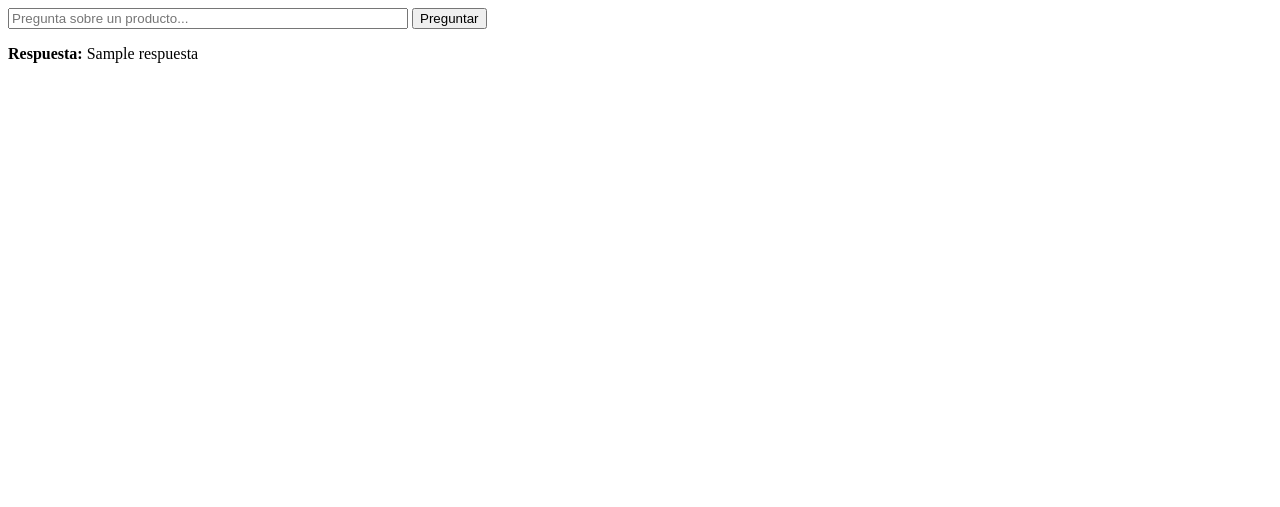
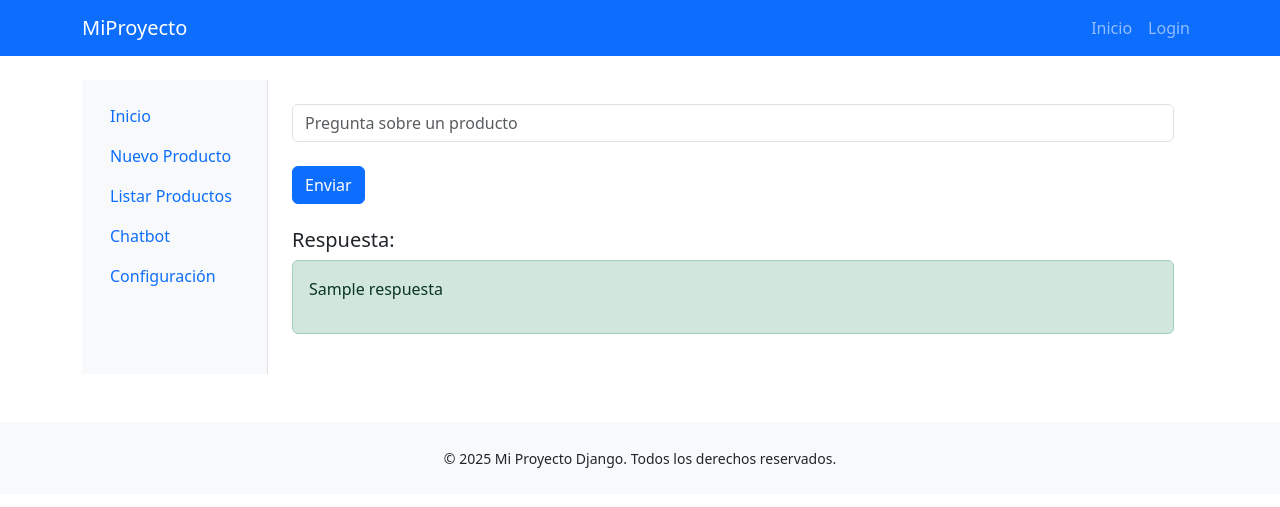
Before and after one commit to gpsalexvasquez/practica, a Django app: template templates/chatbot/chatbot.html in a window 1280 px wide. Shown: the top 507 px of the page. Run offline with Django 5.2, Linux system fonts and the light colour scheme; the template is opened without the code that fills it: most values are stand-ins (such as "Sample title", 1, 10 or a date in 2020).

Commit message:
style_chatbot

```diff
--- a/templates/chatbot/chatbot.html
+++ b/templates/chatbot/chatbot.html
@@ -1,9 +1,23 @@
-<form method="post">
-  {% csrf_token %}
-  <input type="text" name="pregunta" placeholder="Pregunta sobre un producto..." style="width: 400px;">
-  <button type="submit">Preguntar</button>
-</form>
+{% extends "home_admin.html" %}
 
-{% if respuesta %}
-  <p><strong>Respuesta:</strong> {{ respuesta }}</p>
-{% endif %}
+{% block content2 %}
+
+    <form method="post">
+        {% csrf_token %}
+        <input class="form-control" type="text" name="pregunta" placeholder="Pregunta sobre un producto">
+        <br>
+        <button class="btn btn-primary bg-3" type="submit">Enviar</button>
+    </form>
+
+    {% if respuesta %}
+        <div class="respuesta">
+            <br>
+            <h5>Respuesta:</h5>
+            <div class="alert alert-success" role="alert">
+
+                <p>{{ respuesta }}</p>
+            </div>
+        </div>
+    {% endif %}
+
+{% endblock content2 %}
--- a/templates/home_admin.html
+++ b/templates/home_admin.html
@@ -28,7 +28,7 @@
 
 
           <li class="nav-item">
-            <a class="nav-link" href="{% url 'chatbot' %}" onclick="loadContent('configuracion')">
+            <a class="nav-link" href="{% url 'chatbot' %}">
               <i class="bi bi-gear"></i> Chatbot
             </a>
           </li>
```
Also changed, not shown: practica/settings.py (+4 -3 lines).
